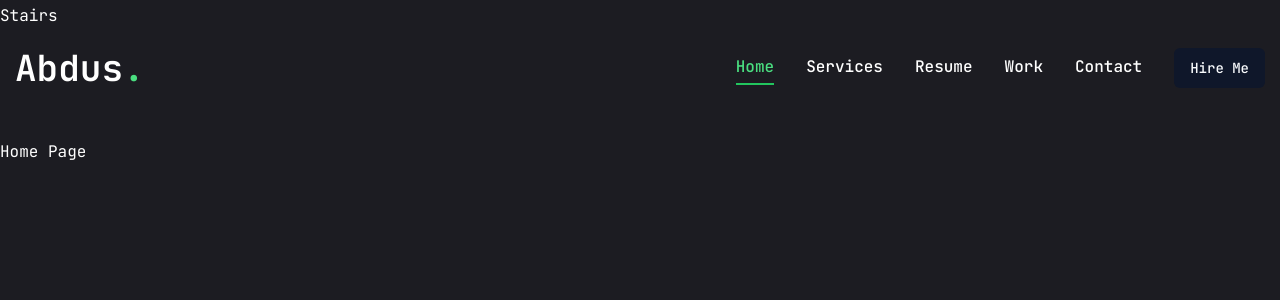
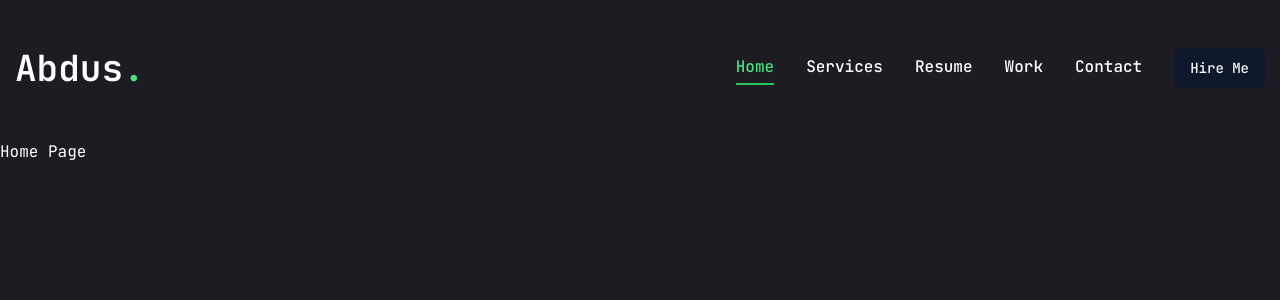
Before and after one commit to a10smd/portfolio-main, a Next.js app: page / in a window 1280 px wide. Shown: the top 300 px of the page. Built offline with nearby package versions, Linux system fonts and the light colour scheme.

Commit message:
Major Changes

```diff
--- a/components/Stairs.jsx
+++ b/components/Stairs.jsx
@@ -13,8 +13,18 @@ const stairAnimation = {
   },
 };
 
+// calculate the reverse index for staggered delay
+const reverseIndex = (index) => {
+  const totalSteps = 6;
+  return totalSteps - index - 1;
+};
+
 const Stairs = () => {
-  return <div>Stairs</div>;
+  return (
+    <>
+      {/* render 6 motion divs, each representing a step of the stairs. Each div will have the same animation defined by the stairAnimation object. The delay for each div is determined by the index of the div in the array. Creating a stagger effect to animate the stairs. */}
+    </>
+  );
 };
 
 export default Stairs;
```
